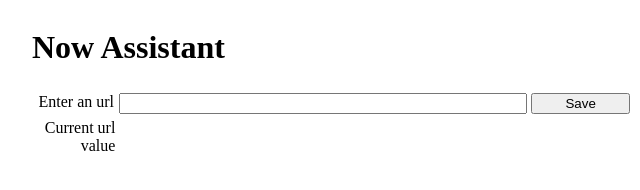
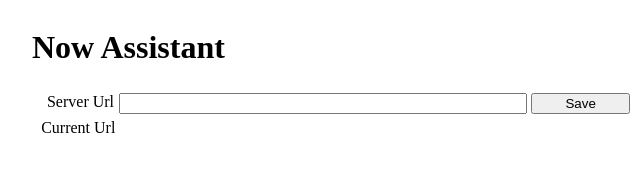
Before and after one commit to IntranetFactory/ChromeAppTest, a browser extension: page html/options.html in a window 1280 px wide. Shown: the full height of the page, 308-948 px from the left. Drawn offline with Linux system fonts and the light colour scheme.

Commit message:
adjusted label

```diff
--- a/html/options.html
+++ b/html/options.html
@@ -59,7 +59,7 @@
     </div>
     <div class="row">
       <div class="column column-10">
-        <label for="urlInput" class="flex-2">Enter an url</label>
+        <label for="urlInput" class="flex-2">Server Url</label>
         <input id="urlInput" class="flex-10" type="url"></input>
       </div>
       <div class="column column-2">
@@ -68,7 +68,7 @@
     </div>
     <div class="row">
       <div class="column column-10">
-        <label class="flex-2">Current url value</label>
+        <label class="flex-2">Current Url</label>
         <span id="urlEcho" class="flex-10"></span>
       </div>
       <div class="column column-2"></div>
```
